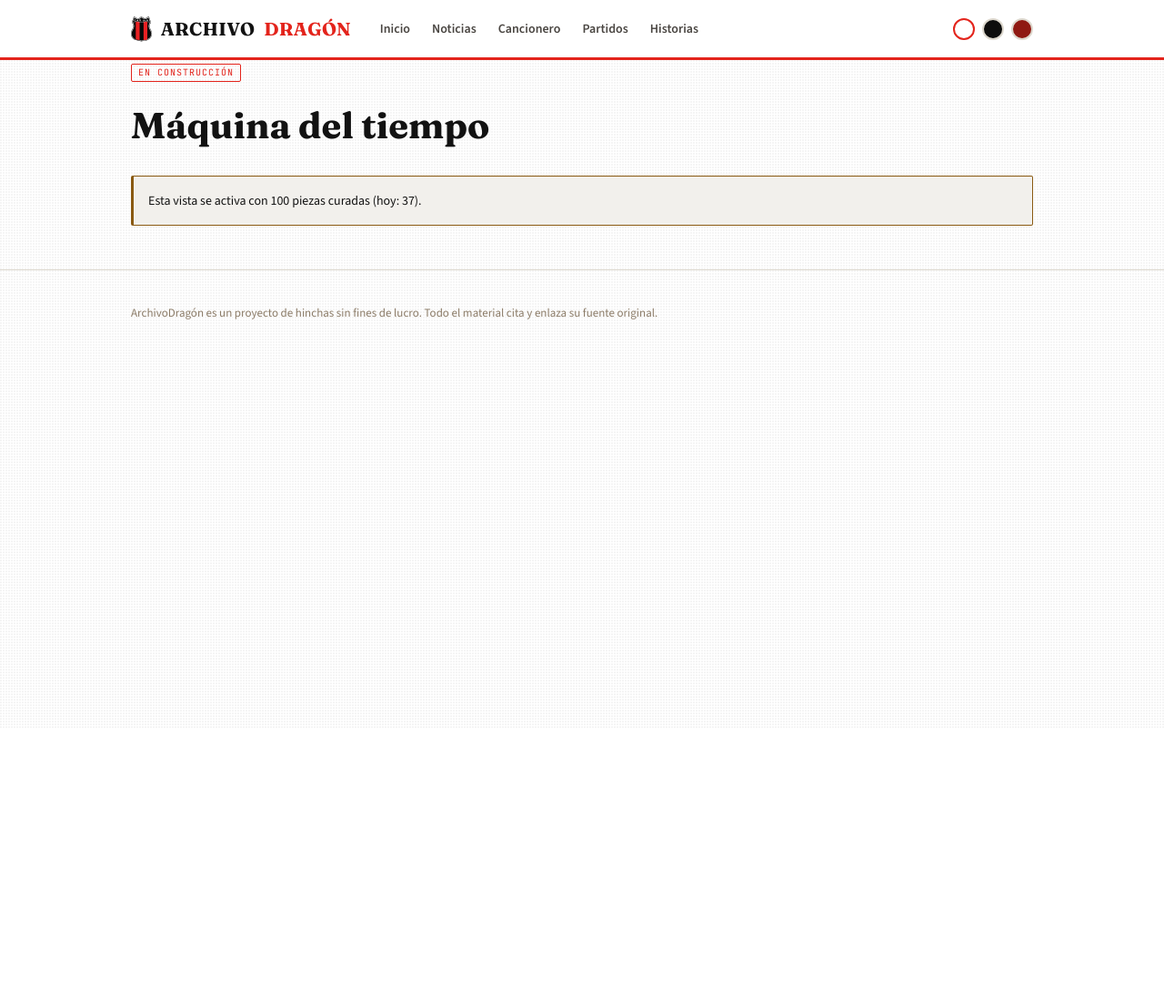
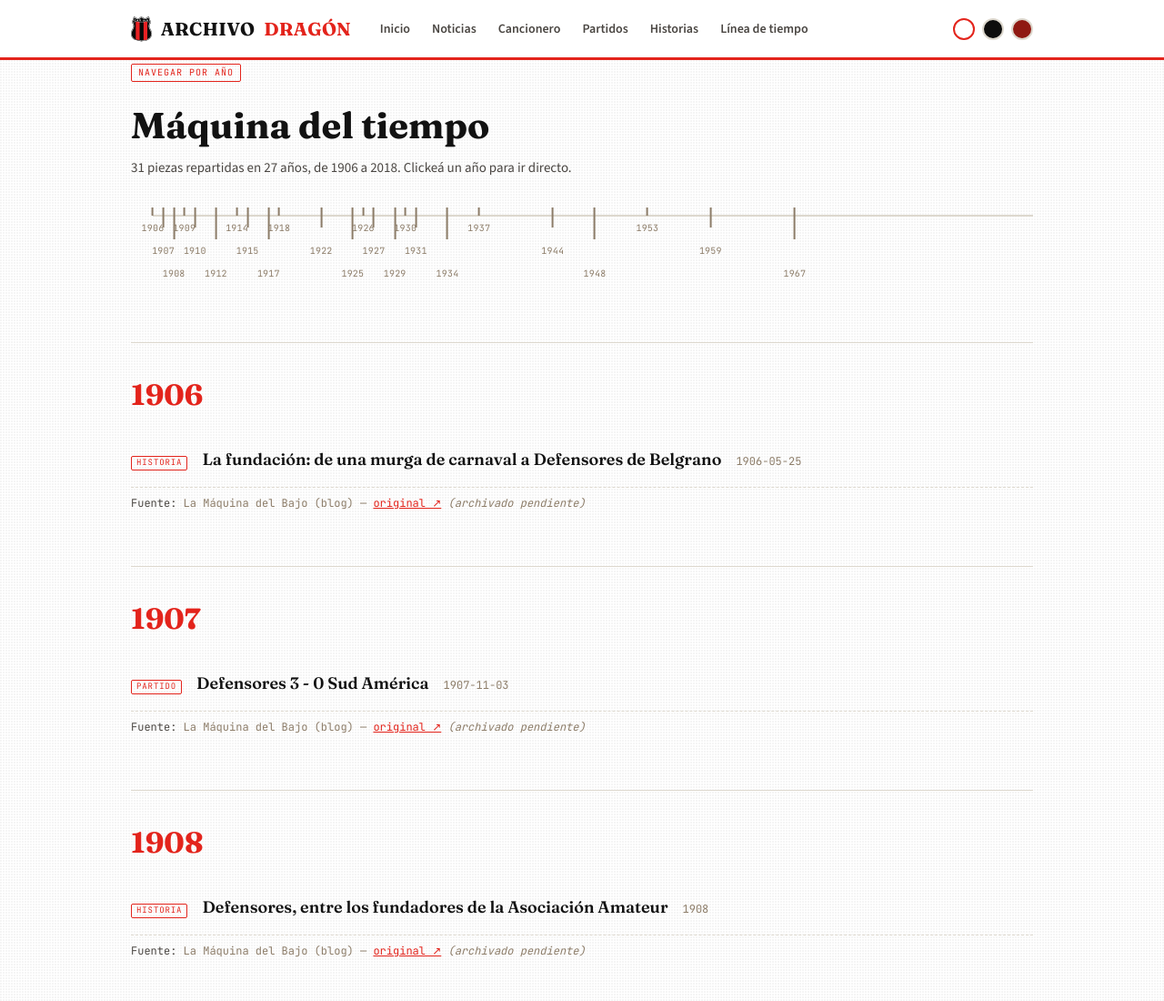
Before and after one commit to MateoAgostinelli/ArchivoDragon, an Astro site: page /ArchivoDragon/maquina-del-tiempo in a window 1280 px wide. Shown: the top 1100 px of the page at 91% size. Before the commit the page ends 800 px from the top, so only its background shows below. Built offline with nearby package versions, Linux system fonts and the light colour scheme; Astro itself is replaced by a stand-in of ours.

Commit message:
feat: linea de tiempo interactiva por ano (Maquina del tiempo)
Reemplaza el placeholder gateado por una barra cronologica real:
un tick por cada ano con piezas, clickeable para saltar al bloque de
ese ano. Sin el gate de RICH_VIEWS_THRESHOLD (decision explicita del
usuario, override de T1). Excluye canciones (fecha placeholder, no
evento historico real). Agrega el link al nav.

```diff
--- a/src/layouts/Base.astro
+++ b/src/layouts/Base.astro
@@ -41,6 +41,7 @@ const { title } = Astro.props;
           <a href={url("canciones")}>Cancionero</a>
           <a href={url("partidos")}>Partidos</a>
           <a href={url("historias")}>Historias</a>
+          <a href={url("maquina-del-tiempo")}>Línea de tiempo</a>
         </nav>
         <div class="theme-picker" role="group" aria-label="Elegir color del sitio">
           <button class="swatch swatch-blanco" data-theme-value="blanco" aria-label="Fondo blanco"></button>
--- a/src/pages/maquina-del-tiempo.astro
+++ b/src/pages/maquina-del-tiempo.astro
@@ -1,27 +1,177 @@
 ---
-// Gateada hasta RICH_VIEWS_THRESHOLD piezas (decisión T1). Feature bandera de
-// etapa 2 según el design doc: navegar por fecha y "revivir un día". Necesita
-// el schema v2 de partido (rival/resultado/torneo/formación) ya diseñado en
-// content.config.ts. TODO: selector de fecha real; hoy es un placeholder.
+// Línea de tiempo interactiva: barra cronológica con los años que tienen
+// piezas, clickeable para saltar al bloque de ese año. Pedida explícitamente
+// por el usuario para lanzarse ya, saltando el gate de RICH_VIEWS_THRESHOLD
+// que aplica al resto de las "vistas ricas" (decisión T1, ver views.ts) —
+// override deliberado, no un bug: tal-dia.astro sigue gateada.
 import Base from "../layouts/Base.astro";
-import { getAllPieces, richViewsUnlocked, RICH_VIEWS_THRESHOLD } from "../lib/archive";
+import SourceCite from "../components/SourceCite.astro";
+import { getAllPieces, sortByDate } from "../lib/archive";
+import { url } from "../lib/base";
 
-const pieces = await getAllPieces();
-const unlocked = await richViewsUnlocked();
+// Las canciones quedan afuera: no tienen fecha de evento histórico real (hoy
+// llevan una fecha placeholder), así que no pertenecen a una línea de tiempo.
+const pieces = sortByDate(await getAllPieces()).filter((p) => p.collection !== "canciones");
+
+const byYear = new Map<number, typeof pieces>();
+for (const p of pieces) {
+  const year = Number(p.data.date.slice(0, 4));
+  if (!byYear.has(year)) byYear.set(year, []);
+  byYear.get(year)!.push(p);
+}
+const years = [...byYear.keys()].sort((a, b) => a - b);
+const minYear = years[0];
+const maxYear = years[years.length - 1];
+const span = Math.max(maxYear - minYear, 1);
+
+const typeLabel: Record<string, string> = {
+  noticias: "Noticia",
+  partidos: "Partido",
+  historias: "Historia",
+  canciones: "Canción",
+  fotos: "Foto",
+};
+
+// Ancho mínimo de la pista para que los años no se amontonen en pantallas
+// angostas — en mobile la barra scrollea horizontalmente en vez de achicar
+// las etiquetas hasta hacerlas ilegibles. Basado en el RANGO de años (span),
+// no en la cantidad de piezas: lo que aprieta las etiquetas es cuántos
+// años caben por pixel, no cuántos años tienen contenido.
+const trackWidth = Math.max(700, span * 12);
+// Posición en px (no %): un elemento position:absolute dentro de un
+// position:relative se ubica relativo al borde del padre, no a su padding
+// — así que reservamos EDGE_PAD a mano en vez de confiar en el padding del
+// contenedor, o el primer/último año quedan con la etiqueta cortada.
+const EDGE_PAD = 24;
+const tickLeft = (year: number) => EDGE_PAD + ((year - minYear) / span) * (trackWidth - EDGE_PAD * 2);
 ---
 <Base title="Máquina del tiempo">
   <div class="wrap">
-    <span class="kicker">En construcción</span>
+    <span class="kicker">Navegar por año</span>
     <h1>Máquina del tiempo</h1>
-    {!unlocked ? (
-      <p class="notice">
-        Esta vista se activa con {RICH_VIEWS_THRESHOLD} piezas curadas (hoy: {pieces.length}).
-      </p>
-    ) : (
-      <p>TODO: selector de fecha navegable.</p>
+    <p class="sub">{pieces.length} piezas repartidas en {years.length} años, de {minYear} a {maxYear}. Clickeá un año para ir directo.</p>
+
+    {years.length > 0 && (
+      <div class="timeline-scroll">
+        <nav class="timeline" style={`min-width: ${trackWidth}px`} aria-label="Línea de tiempo por año">
+          <div class="axis"></div>
+          {years.map((year, i) => (
+            <a
+              class={`tick tick-row-${i % 3}`}
+              href={`#y${year}`}
+              style={`left: ${tickLeft(year)}px`}
+            >
+              <span class="mark"></span>
+              <span class="label">{year}</span>
+            </a>
+          ))}
+        </nav>
+      </div>
     )}
+
+    <div class="years">
+      {years.map((year) => (
+        <section id={`y${year}`} class="year-block">
+          <h2>{year}</h2>
+          <ul class="list">
+            {byYear.get(year)!.map((p) => (
+              <li>
+                <div class="row">
+                  <span class="kicker small">{typeLabel[p.collection] ?? p.collection}</span>
+                  <a href={url(`pieza/${p.collection}/${p.id}`)}>{p.data.title}</a>
+                  <span class="fecha">{p.data.date_display ?? p.data.date}</span>
+                </div>
+                <SourceCite source={p.data.source} />
+              </li>
+            ))}
+          </ul>
+        </section>
+      ))}
+    </div>
+
+    {years.length === 0 && <p class="notice">Todavía no hay piezas cargadas.</p>}
   </div>
   <style>
-    h1 { font-family: var(--font-display); font-size: clamp(28px, 5vw, 40px); margin: var(--space-2) 0 var(--space-3); }
+    h1 { font-family: var(--font-display); font-size: clamp(28px, 5vw, 40px); margin: var(--space-2) 0 4px; }
+    .sub { color: var(--ink-soft); font-size: 15px; margin: 0 0 var(--space-4); }
+
+    .timeline-scroll {
+      overflow-x: auto;
+      margin: 0 0 var(--space-5);
+      -webkit-overflow-scrolling: touch;
+    }
+    .timeline {
+      position: relative;
+      height: 100px;
+    }
+    .axis {
+      position: absolute;
+      top: 8px;
+      left: 24px;
+      right: 24px;
+      height: 2px;
+      background: var(--rule);
+    }
+    .tick {
+      position: absolute;
+      top: 0;
+      transform: translateX(-50%);
+      display: flex;
+      flex-direction: column;
+      align-items: center;
+      gap: 6px;
+      text-decoration: none;
+      color: var(--ink-faint);
+      transition: color 100ms ease-out;
+    }
+    .tick .mark {
+      width: 2px;
+      height: 9px;
+      background: var(--ink-faint);
+      transition: background-color 100ms ease-out, height 100ms ease-out;
+    }
+    .tick .label {
+      font-family: var(--font-mono);
+      font-size: 10px;
+      letter-spacing: 0.02em;
+      white-space: nowrap;
+    }
+    .tick:hover, .tick:focus-visible {
+      color: var(--rojo);
+    }
+    .tick:hover .mark, .tick:focus-visible .mark {
+      background: var(--rojo);
+      height: 14px;
+    }
+    /* Cuando los años están apretados (ej. 1906-1937), repartir la etiqueta
+       en 3 filas escalonadas evita que el texto se superponga. */
+    .tick-row-1 .label { margin-top: 12px; }
+    .tick-row-1 .mark { height: 22px; }
+    .tick-row-1:hover .mark, .tick-row-1:focus-visible .mark { height: 26px; }
+    .tick-row-2 .label { margin-top: 24px; }
+    .tick-row-2 .mark { height: 35px; }
+    .tick-row-2:hover .mark, .tick-row-2:focus-visible .mark { height: 39px; }
+
+    .years { border-top: 1px solid var(--rule); }
+    .year-block {
+      padding: var(--space-4) 0;
+      border-bottom: 1px solid var(--rule);
+      scroll-margin-top: var(--space-3);
+    }
+    .year-block h2 {
+      font-family: var(--font-display);
+      font-size: 32px;
+      font-weight: 700;
+      color: var(--rojo);
+      margin: 0 0 var(--space-2);
+    }
+    .list { list-style: none; padding: 0; margin: 0; }
+    .list li { border-bottom: 1px solid var(--rule); padding: var(--space-2) 0; }
+    .list li:last-child { border-bottom: none; }
+    .row { display: flex; align-items: baseline; gap: var(--space-2); flex-wrap: wrap; }
+    .kicker.small { font-size: 9px; padding: 0 5px; }
+    .row a { font-family: var(--font-display); font-size: 18px; font-weight: 600; color: var(--ink); text-decoration: none; }
+    .row a:hover { color: var(--rojo); }
+    .fecha { font-family: var(--font-mono); font-size: 12px; color: var(--ink-faint); }
   </style>
 </Base>
```
